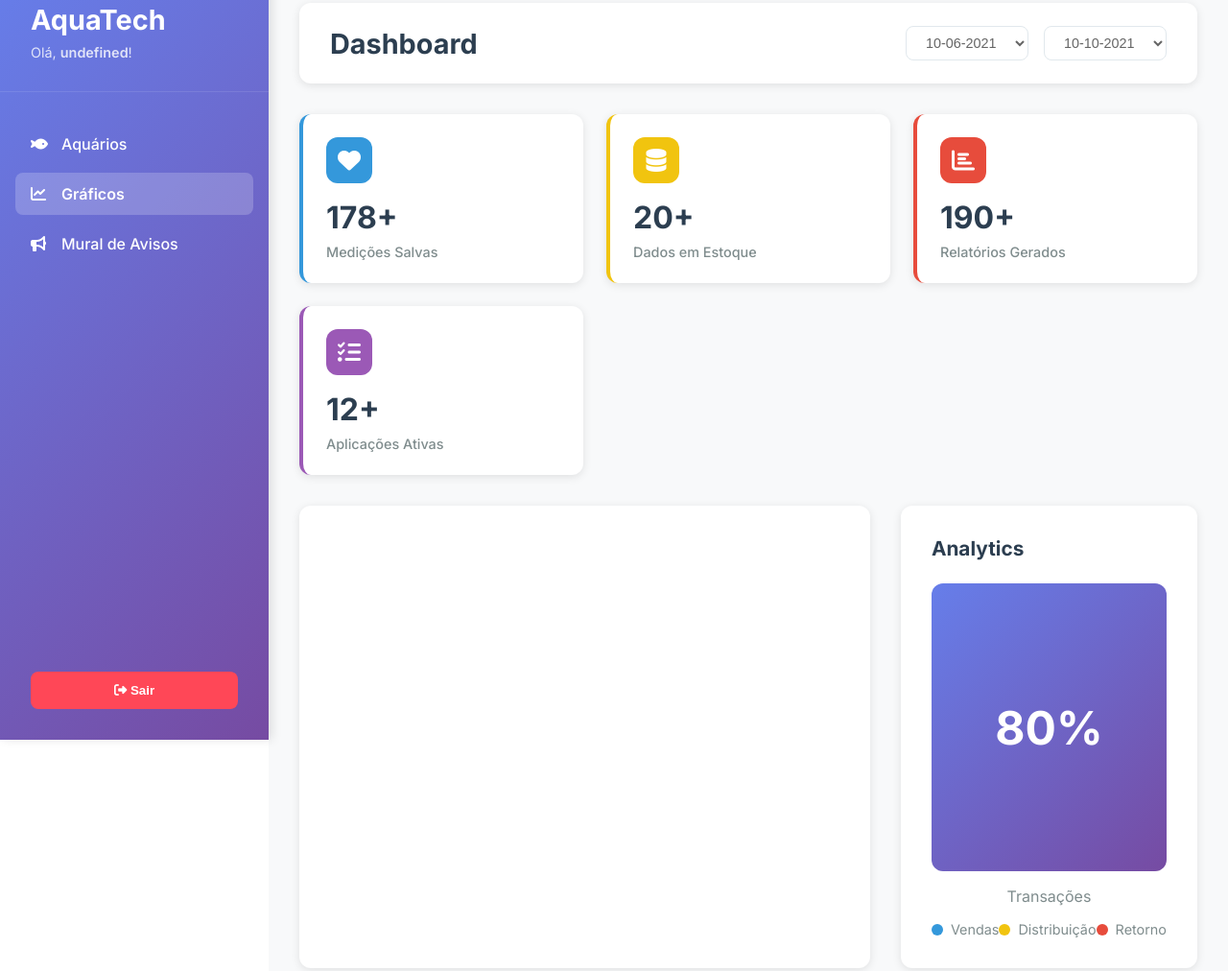
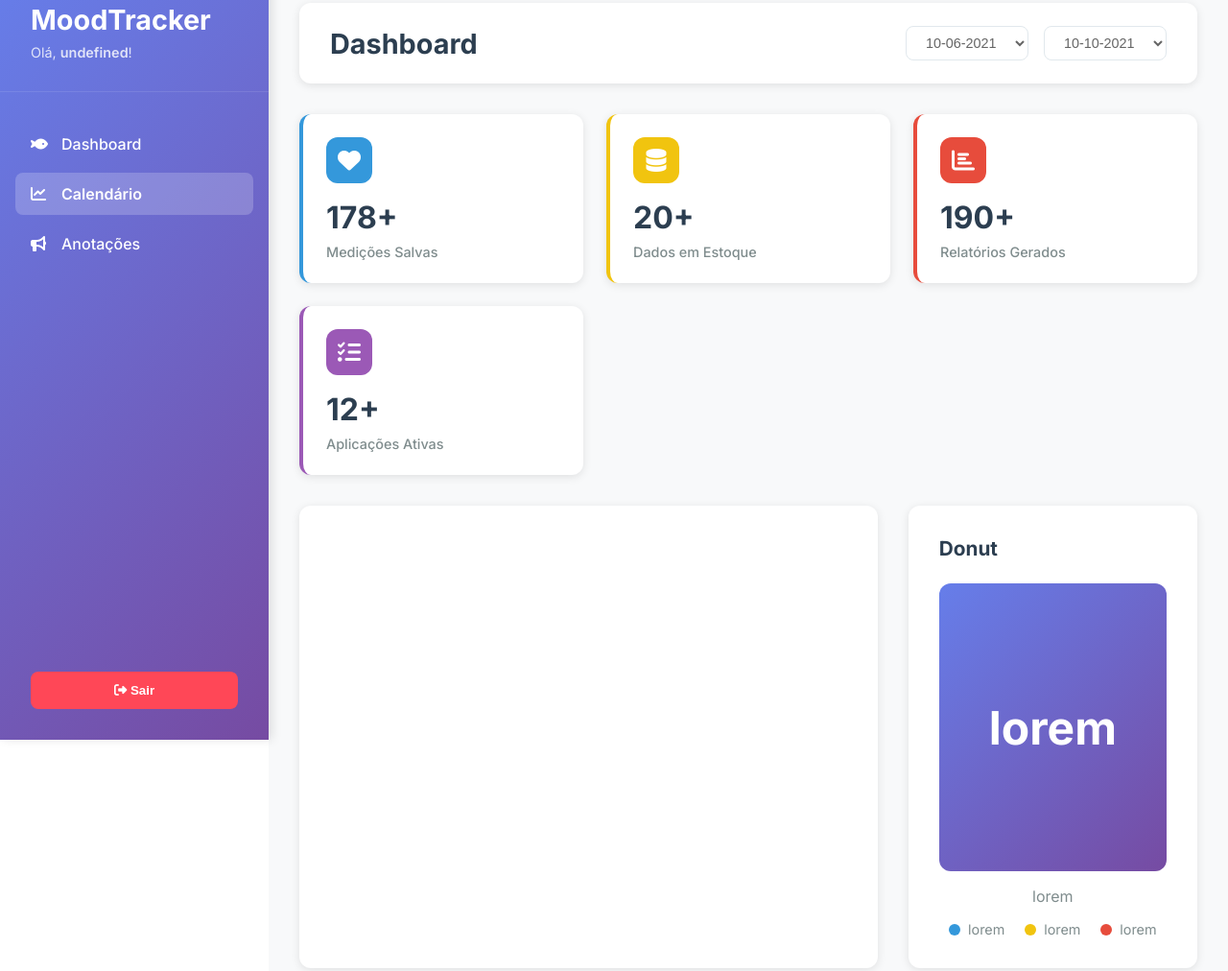
Before and after one commit to nathalli99/mood-tracker, a website: page public/dashboard/dashboard.html in a window 1280 px wide. Shown: the part 29-1041 px from the top of the page at 96% size. Drawn offline with nearby package versions, Linux system fonts and the light colour scheme.

Commit message:
[style] dash texto

```diff
--- a/public/dashboard/dashboard.html
+++ b/public/dashboard/dashboard.html
@@ -30,10 +30,10 @@
 
 <body>
     <div class="dashboard-container">
-        <!-- Sidebar -->
+
         <aside class="sidebar">
             <div class="sidebar-header">
-                <h1>AquaTech</h1>
+                <h1>MoodTracker</h1>
                 <div class="user-welcome">
                     Olá, <span id="b_usuario">usuário</span>!
                 </div>
@@ -43,19 +43,19 @@
                 <div class="nav-item">
                     <a href="./cards.html" class="nav-link">
                         <i class="fas fa-fish"></i>
-                        Aquários
+                        Dashboard
                     </a>
                 </div>
                 <div class="nav-item">
                     <a href="#" class="nav-link active">
                         <i class="fas fa-chart-line"></i>
-                        Gráficos
+                        Calendário
                     </a>
                 </div>
                 <div class="nav-item">
                     <a href="./mural.html" class="nav-link">
                         <i class="fas fa-bullhorn"></i>
-                        Mural de Avisos
+                        Anotações
                     </a>
                 </div>
             </nav>
@@ -65,9 +65,8 @@
             </button>
         </aside>
 
-        <!-- Main Content -->
         <main class="main-content">
-            <!-- Header -->
+
             <header class="dashboard-header">
                 <h1 class="dashboard-title">Dashboard</h1>
                 <div class="date-filters">
@@ -80,7 +79,6 @@
                 </div>
             </header>
 
-            <!-- Stats Cards -->
             <section class="stats-grid">
                 <div class="stat-card blue">
                     <div class="stat-icon">
@@ -112,9 +110,8 @@
                 </div>
             </section>
 
-            <!-- Content Grid -->
             <div class="content-grid">
-                <!-- Graphs Section -->
+
                 <section class="graph-section">
                     <div id="alerta"></div>
                     <div id="graficos">
@@ -122,33 +119,31 @@
                     </div>
                 </section>
 
-                <!-- Analytics Section -->
                 <section class="analytics-section">
-                    <h2 class="section-title">Analytics</h2>
+                    <h2 class="section-title">Donut</h2>
                     <div class="analytics-chart">
-                        80%
+                        lorem
                     </div>
                     <div style="text-align: center; color: #7f8c8d; margin-bottom: 1rem;">
-                        Transações
+                        lorem
                     </div>
                     <div class="analytics-legend">
                         <div class="legend-item">
                             <div class="legend-color blue"></div>
-                            <span>Vendas</span>
+                            <span>lorem</span>
                         </div>
                         <div class="legend-item">
                             <div class="legend-color yellow"></div>
-                            <span>Distribuição</span>
+                            <span>lorem</span>
                         </div>
                         <div class="legend-item">
                             <div class="legend-color red"></div>
-                            <span>Retorno</span>
+                            <span>lorem</span>
                         </div>
                     </div>
                 </section>
             </div>
 
-            <!-- Table Section -->
             <section class="table-section">
                 <h2 class="section-title">Últimos Registros</h2>
                 <div class="table-responsive">
@@ -191,9 +186,6 @@
         </main>
     </div>
 
-    <!-- Scripts originais mantidos -->
-    <script src="../js/sessao.js"></script>
-    <script src="./../js/alerta.js"></script>
 </body>
 
 </html>
```
Also changed, not shown: public/css/dashboards.css (+0 -12 lines).
